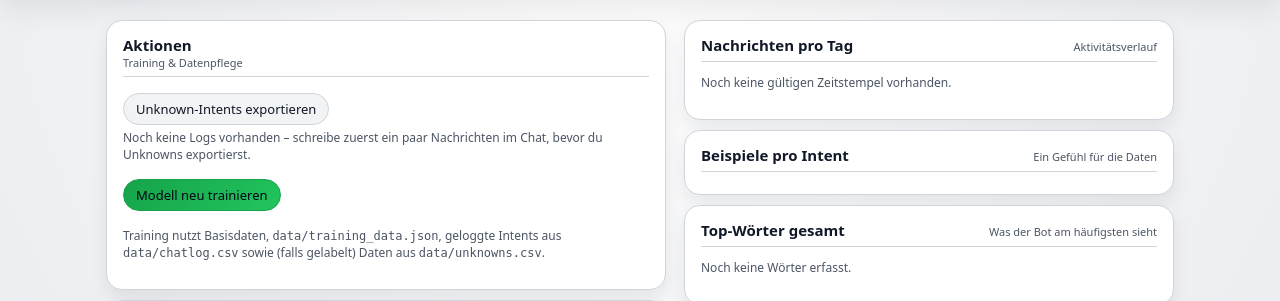
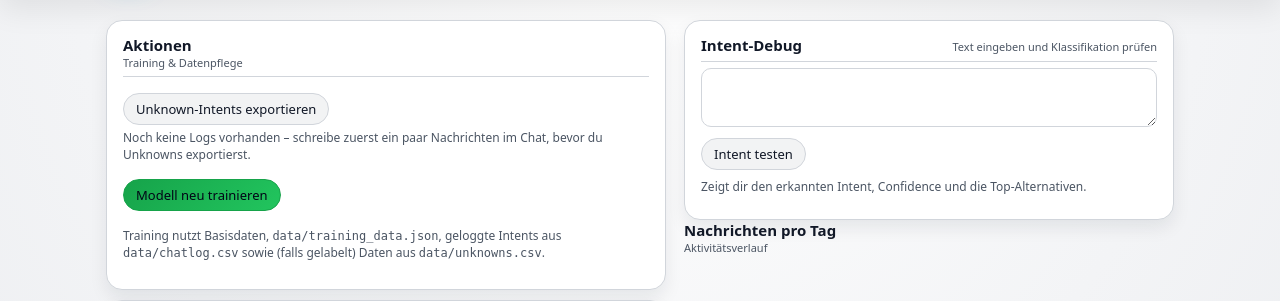
Before and after one commit to karthaus-chatty/own-KI, a Flask app: template templates/admin.html in a window 1280 px wide. Shown: the part 70-371 px from the top of the page. Run offline with Flask 3, Linux system fonts and the light colour scheme; the template is opened without the code that fills it, so the values that code supplies are empty.

Commit message:
Add intent debug panel and CLI tool

```diff
--- a/app.py
+++ b/app.py
@@ -25,6 +25,7 @@ from chatbot import (
     known_intents,
     log_message,
     tweak_answer_with_context,
+    debug_intent_analysis,
 )
 from analyze_logs import (
     load_logs,
@@ -423,6 +424,29 @@ def admin_train():
             }
         ), 500
 
+@app.route("/admin/debug_intent", methods=["POST"])
+@requires_login
+@requires_auth
+def admin_debug_intent():
+    print("[DEBUG] /admin/debug_intent aufgerufen")
+    data = request.get_json() or {}
+    text = (data.get("text") or "").strip()
+
+    if not text:
+        return jsonify({"ok": False, "message": "Leerer Text."}), 400
+
+    try:
+        analysis = debug_intent_analysis(text, top_n=5)
+        return jsonify({"ok": True, "analysis": analysis})
+    except Exception as e:
+        print(f"[DEBUG] admin_debug_intent Fehler: {e}")
+        return jsonify(
+            {
+                "ok": False,
+                "message": f"Fehler bei der Intent-Analyse: {e}",
+            }
+        ), 500
+
 
 # ===============================
 # Main
--- a/chatbot.py
+++ b/chatbot.py
@@ -254,6 +254,57 @@ def predict_intent(user_text: str) -> Tuple[str, float]:
         return UNKNOWN_INTENT, confidence
 
     return predicted_intent, confidence
+
+def debug_intent_analysis(user_text: str, top_n: int = 5) -> Dict[str, Any]:
+    """
+    Liefert Debug-Infos zur Intent-Vorhersage:
+    - predicted_intent (mit Unknown-Handling)
+    - predicted_confidence (roh, ohne Unknown-Override)
+    - top: Liste der Top-N Intents mit Confidence
+    """
+    user_text = (user_text or "").strip()
+    if not user_text:
+        return {
+            "predicted_intent": UNKNOWN_INTENT,
+            "predicted_confidence": 0.0,
+            "top": [],
+        }
+
+    vectorizer, model = load_model()
+    X = vectorizer.transform([user_text])
+    probs = model.predict_proba(X)[0]
+    intents = model.classes_
+
+    pairs = sorted(
+        zip(intents, probs),
+        key=lambda x: x[1],
+        reverse=True,
+    )
+
+    top_list = [
+        {"intent": intent, "confidence": float(conf)}
+        for intent, conf in pairs[:top_n]
+    ]
+
+    if not top_list:
+        return {
+            "predicted_intent": UNKNOWN_INTENT,
+            "predicted_confidence": 0.0,
+            "top": [],
+        }
+
+    best_raw_intent = top_list[0]["intent"]
+    best_raw_conf = top_list[0]["confidence"]
+
+    predicted_intent = best_raw_intent
+    if best_raw_conf < UNKNOWN_CONFIDENCE_THRESHOLD:
+        predicted_intent = UNKNOWN_INTENT
+
+    return {
+        "predicted_intent": predicted_intent,
+        "predicted_confidence": best_raw_conf,
+        "top": top_list,
+    }
 
 
 # ==============================
--- a/templates/admin.html
+++ b/templates/admin.html
@@ -477,6 +477,24 @@
         {% if not no_logs %}
           <div class="card">
             <div class="card-header">
+              <div class="card-title">Intent-Debug</div>
+                <div class="card-subtitle">Text eingeben und Klassifikation prüfen</div>
+                </div>
+                <div>
+                  <textarea id="debug-intent-input"
+                    rows="3"
+                    style="width:100%; border-radius:10px; border:1px solid var(--border-subtle); padding:6px; font-size:13px; background:var(--bg-card); color:var(--text-main);"></textarea>
+                      <div style="margin-top:6px; display:flex; justify-content:space-between; align-items:center; gap:8px; flex-wrap:wrap;">
+                        <button id="debug-intent-btn" type="button">
+                          Intent testen
+                        </button>
+                        <span class="small-muted">
+                          Zeigt dir den erkannten Intent, Confidence und die Top-Alternativen.
+                        </span>
+                      </div>
+                      <div id="debug-intent-result" class="small-muted" style="margin-top:8px;"></div>
+                      </div>
+            </div>
               <div class="card-title">Nachrichten pro Tag</div>
               <div class="card-subtitle">Aktivitätsverlauf</div>
             </div>
@@ -611,6 +629,60 @@
     const exportStatus = document.getElementById("export-unknowns-status");
     const trainBtn = document.getElementById("train-model-btn");
     const trainStatus = document.getElementById("train-model-status");
+    const debugBtn = document.getElementById("debug-intent-btn");
+    const debugInput = document.getElementById("debug-intent-input");
+    const debugResult = document.getElementById("debug-intent-result");
+
+    if (debugBtn && debugInput && debugResult) {
+      debugBtn.addEventListener("click", async () => {
+        const text = debugInput.value.trim();
+        if (!text) {
+          debugResult.textContent = "Bitte gib einen Text ein.";
+          return;
+        }
+
+        debugResult.textContent = "Analysiere Intent...";
+        debugBtn.disabled = true;
+
+        try {
+          const res = await fetch("/admin/debug_intent", {
+            method: "POST",
+            headers: {
+              "Content-Type": "application/json",
+            },
+            body: JSON.stringify({ text }),
+          });
+
+          const data = await res.json();
+          if (!res.ok || !data.ok) {
+            debugResult.textContent = "Fehler: " + (data.message || "Intent-Analyse fehlgeschlagen.");
+            return;
+          }
+
+          const a = data.analysis;
+          let html = "";
+
+          html += `<div>Vorhersage: <strong>${a.predicted_intent}</strong> `
+               + `(${(a.predicted_confidence * 100).toFixed(1)}%)</div>`;
+
+          if (Array.isArray(a.top) && a.top.length > 0) {
+            html += `<div style="margin-top:4px;">Top-Intents:</div>`;
+            html += `<ul style="margin:4px 0 0; padding-left:18px;">`;
+            a.top.forEach(item => {
+              html += `<li>${item.intent} – ${(item.confidence * 100).toFixed(1)}%</li>`;
+            });
+            html += `</ul>`;
+          }
+
+          debugResult.innerHTML = html;
+        } catch (err) {
+          console.error(err);
+          debugResult.textContent = "Netzwerkfehler bei der Intent-Analyse.";
+        } finally {
+          debugBtn.disabled = false;
+        }
+      });
+    }
 
     if (exportBtn) {
       exportBtn.addEventListener("click", async () => {
```
Also changed, not shown: cli_chat.py (added, +80 -0 lines).
